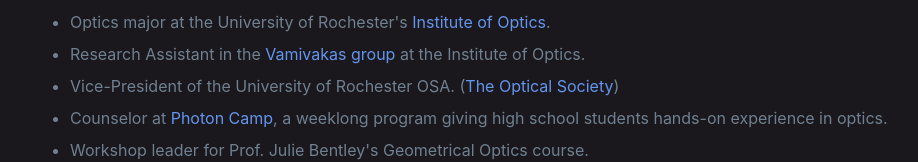
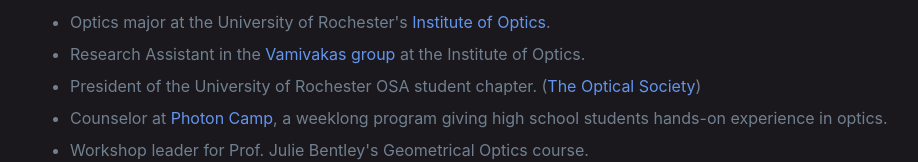
Before and after one commit to Benjamin-Nussbaum/Benjamin-Nussbaum.github.io, a plain HTML site: page index.html in a window 1280 px wide. Shown: the part 138-300 px from the top of the page, without its empty margins (101-1019 px from the left). Drawn offline with nearby package versions, Linux system fonts and the light colour scheme.

Commit message:
osa president

```diff
--- a/index.html
+++ b/index.html
@@ -22,7 +22,7 @@
                     <ul>
                         <li>Optics major at the University of Rochester's <a href="https://www.hajim.rochester.edu/optics/index.html" target="_blank" rel="noopener noreferrer nofollow">Institute of Optics</a>.</li>
                         <li>Research Assistant in the <a href="https://labsites.rochester.edu/vamivakaslab/" target="_blank" rel="noopener noreferrer nofollow">Vamivakas group</a> at the Institute of Optics.</li>
-                        <li>Vice-President of the University of Rochester OSA. (<a href="https://www.osa.org/en-us/home/" target="_blank" rel="noopener noreferrer nofollow">The Optical Society</a>)</li>
+                        <li>President of the University of Rochester OSA student chapter. (<a href="https://www.osa.org/en-us/home/" target="_blank" rel="noopener noreferrer nofollow">The Optical Society</a>)</li>
                         <li>Counselor at <a href="https://www.hajim.rochester.edu/optics/about/photon-camp.html" target="_blank" rel="noopener noreferrer nofollow"> Photon Camp</a>, a weeklong program giving high school students hands-on experience in optics.</li>
                         <li>Workshop leader for Prof. Julie Bentley's Geometrical Optics course.</li>
                         <li>Laboratory Teaching Assistant for Prof. Clarke Eastman's Geometrical Optics Lab course.</li>
```
Also changed, not shown: 1 other file.
